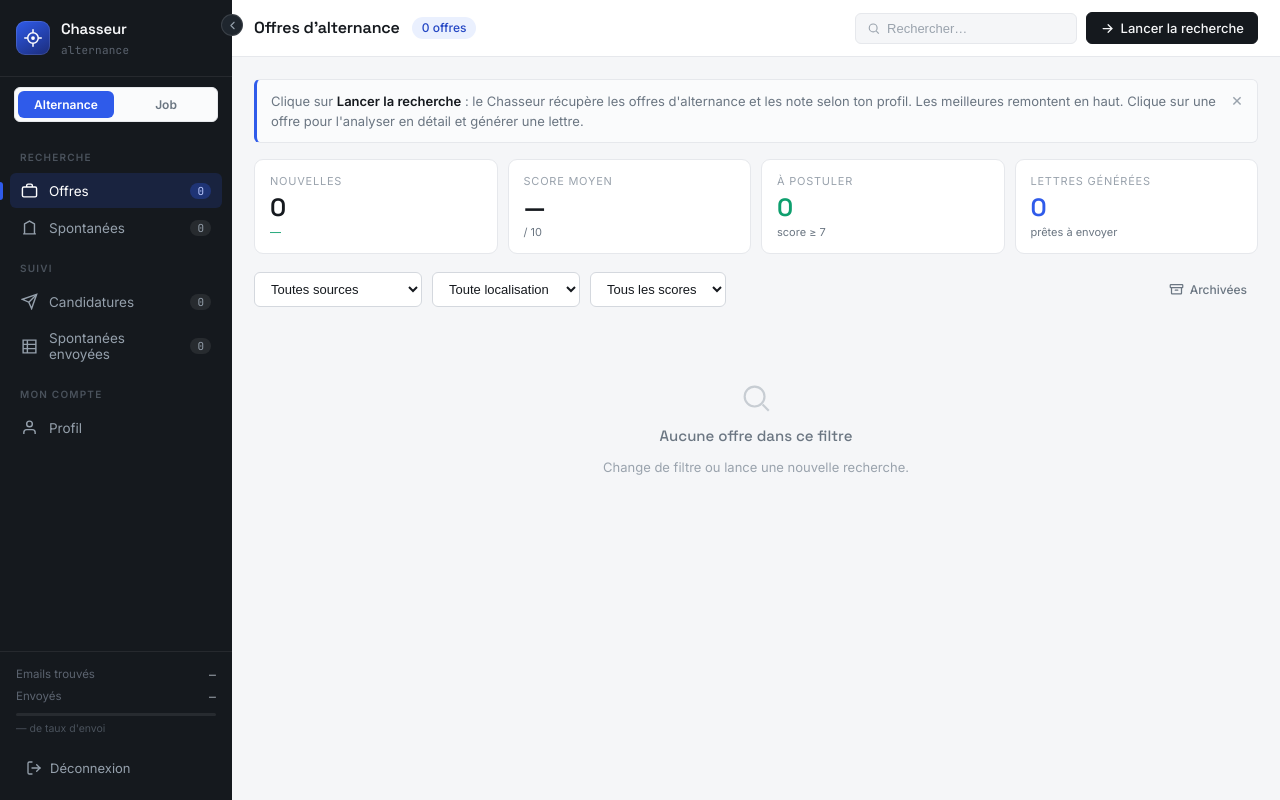
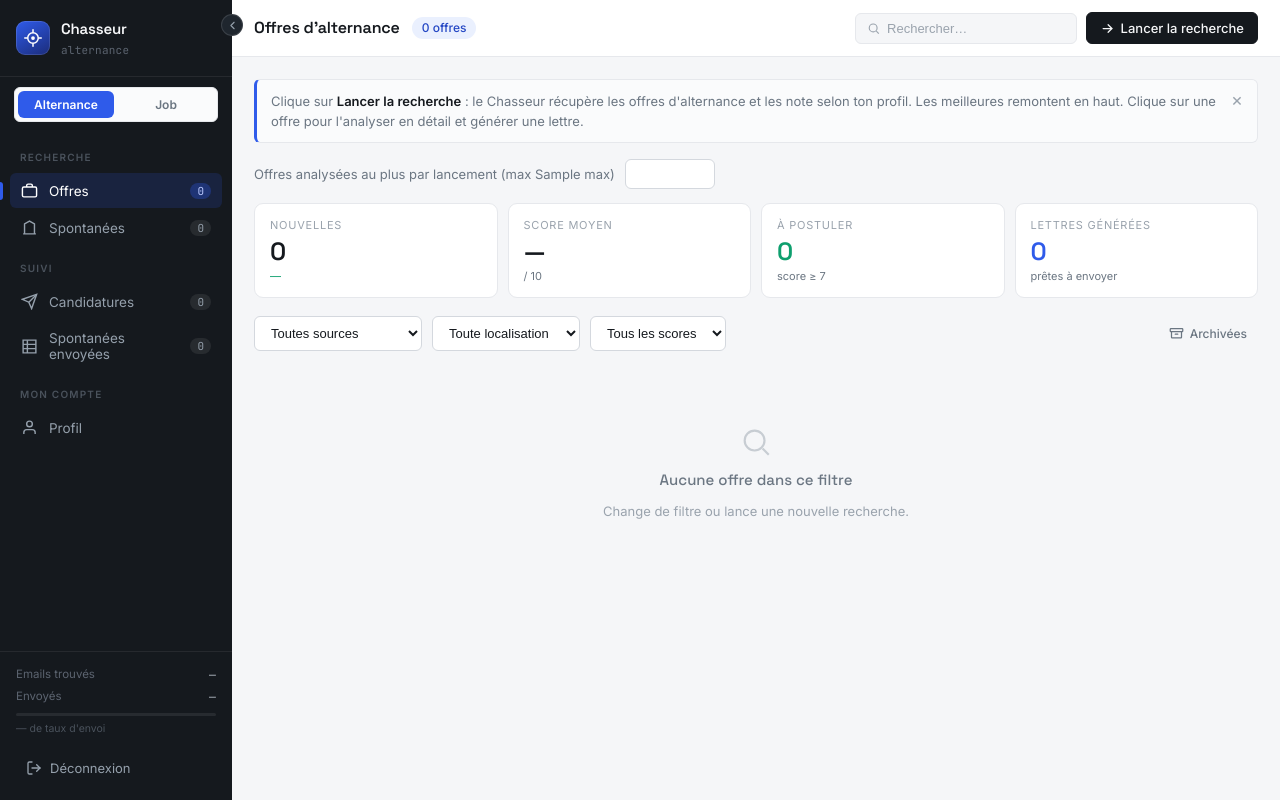
Before and after one commit to kenzafb/projet_7_chasseur_alternance, a FastAPI app: template templates/base.html in a window 1280 px wide. Run offline with FastAPI, Linux system fonts and the light colour scheme; the template is opened without the code that fills it: most values are stand-ins (such as "Sample title", 1, 10 or a date in 2020); data that the repository does not hold is empty; parts of the project's set-up code (start-up, migrations or seed data) failed here and were passed over.

Commit message:
Limites par lancement réglables dans l'interface, plafonds côté serveur
Offres analysées par Mistral (France Travail et LBA ensemble, défaut 30,
max 200), nouvelles entreprises récupérées (200, max 5000), entreprises
scrapées (20, max 200), mails envoyés (10, max 50). Valeur absente : défaut,
au-delà : ramenée au plafond, renvoyée dans la réponse et journalisée.
Seules les offres retenues sont marquées vues : celles au-delà de la limite
reviennent au lancement suivant. Le fetch cesse d'interroger Sirene une fois
la limite atteinte.

Co-Authored-By: Claude Opus 5.5 <noreply@anthropic.com>

```diff
--- a/main.py
+++ b/main.py
@@ -153,8 +153,21 @@ class TelechargerPdf(BaseModel):
     id: str
     lettre: str | None = None
 
+# Limites d'un lancement : absentes = défaut, bornées par config.limite_lancement
+class Recherche(BaseModel):
+    model_config = ConfigDict(extra="forbid")
+    max_analyses: int | None = None
+
+class Fetch(BaseModel):
+    model_config = ConfigDict(extra="forbid")
+    max_entreprises: int | None = None
+
+class Scraper(BaseModel):
+    model_config = ConfigDict(extra="forbid")
+    max_scrapees: int | None = None
+
 class Envoyer(BaseModel):
-    limite: int = 10
+    limite: int | None = None
     test: bool = False
 
 class CompteEnvoiCorps(BaseModel):
@@ -183,7 +196,8 @@ class MailTest(BaseModel):
 
 @prive.get("/")
 def index(request: Request):
-    return templates.TemplateResponse(request, "base.html", {"mode": mode_courant(request)})
+    return templates.TemplateResponse(request, "base.html", {"mode": mode_courant(request),
+                                                             "limites": config.LIMITES_LANCEMENT})
 
 @prive.get("/api/logs")
 def api_logs(user: User = Depends(utilisateur_requis)):
@@ -365,8 +379,10 @@ def api_compte_envoi_mail_test(body: MailTest | None = None, user: User = Depend
 # ─── France Travail + La Bonne Alternance ────────────────────────────────────
 
 @prive.post("/api/recherche")
-def api_recherche(request: Request, user: User = Depends(utilisateur_requis)):
+def api_recherche(request: Request, body: Recherche | None = None, user: User = Depends(utilisateur_requis)):
     user_id = user.id   # capturé AVANT le thread (le thread n'a pas accès à request)
+    # Offres analysées par Mistral au plus, France Travail et LBA confondues
+    max_analyses = config.limite_lancement("analyses", body.max_analyses if body else None)
     mode = mode_courant(request)   # idem : capturé avant le thread
     from shared.modes import get_mode
     cfg_mode = get_mode(mode)
@@ -389,11 +405,16 @@ def api_recherche(request: Request, user: User = Depends(utilisateur_requis)):
                 ajouter_candidature(user_id, offre, mode=mode)
 
             etat(message="Recherche France Travail...")
-            log("🔍 Recherche France Travail démarrée")
-            lancer_recherche(user_id, profil, analyser=True, max_analyse=999, on_offre=ecrire_en_base, mode=mode)
-            log("✅ France Travail terminé")
+            log(f"🔍 Recherche France Travail démarrée — {max_analyses} offres analysées au plus")
+            analysees = lancer_recherche(user_id, profil, analyser=True, max_analyse=max_analyses,
+                                         on_offre=ecrire_en_base, mode=mode) or []
+            reste = max_analyses - len(analysees)
+            log(f"✅ France Travail terminé — {len(analysees)} offres analysées")
 
-            if "lba" in cfg_mode["sources"]:
+            if "lba" in cfg_mode["sources"] and reste <= 0:
+                log(f"ℹ️  LBA ignorée : limite de {max_analyses} offres analysées atteinte")
+                offres_lba = []
+            elif "lba" in cfg_mode["sources"]:
                 etat(message="Recherche La Bonne Alternance...")
                 log("🔍 Recherche La Bonne Alternance démarrée")
                 from shared.domaines import lba_romes
@@ -408,6 +429,10 @@ def api_recherche(request: Request, user: User = Depends(utilisateur_requis)):
                 ids_existants = {c["id"] for c in lire_candidatures(user_id, mode=mode)}
                 nouvelles_lba = [o for o in offres_lba if o["id"] not in ids_existants]
                 log(f"  {len(nouvelles_lba)} nouvelles offres LBA (hors doublons FT)")
+                if len(nouvelles_lba) > reste:
+                    # Les suivantes ne sont pas en base : proposées au prochain lancement
+                    log(f"  Limite : {reste} offres LBA analysées sur {len(nouvelles_lba)}")
+                    nouvelles_lba = nouvelles_lba[:reste]
 
                 if nouvelles_lba:
                     etat(message=f"Analyse de {len(nouvelles_lba)} offres LBA...")
@@ -446,7 +471,7 @@ def api_recherche(request: Request, user: User = Depends(utilisateur_requis)):
             pipelines.terminer(RECHERCHE, user_id)
 
     threading.Thread(target=lancer, daemon=True).start()
-    return {"status": "démarré"}
+    return {"status": "démarré", "max_analyses": max_analyses}
 
 @prive.get("/api/statut_recherche")
 def api_statut_recherche(user: User = Depends(utilisateur_requis)):
@@ -623,36 +648,48 @@ def _lancer_spontanees(user_id: int, etape: str, message: str, debut_log: str,
     return {"status": "démarré"}
 
 
+def _avec_limite(reponse, **limite):
+    """Ajoute la limite effective à la réponse d'un lancement réussi."""
+    if isinstance(reponse, dict):
+        reponse.update(limite)
+    return reponse
+
 @prive.post("/api/spontanees/fetch")
-def api_spontanees_fetch(user: User = Depends(utilisateur_requis)):
+def api_spontanees_fetch(body: Fetch | None = None, user: User = Depends(utilisateur_requis)):
     user_id = user.id
+    maximum = config.limite_lancement("entreprises", body.max_entreprises if body else None)
 
     def travail(arret, log, on_progress):
         from spontanees.fetch_entreprises import main as fetch_main
-        fetch_main(stop_event=arret, on_progress=on_progress, user_id=user_id)
+        fetch_main(stop_event=arret, on_progress=on_progress, user_id=user_id,
+                   max_entreprises=maximum, log_fn=log)
 
-    return _lancer_spontanees(user_id, "fetch", "Récupération des entreprises en Île-de-France...",
-                              "▶ Fetch entreprises démarré", travail,
-                              "Fetch terminé !", "✅ Fetch terminé", "fetch")
+    return _avec_limite(_lancer_spontanees(
+        user_id, "fetch", "Récupération des entreprises en Île-de-France...",
+        f"▶ Fetch entreprises démarré — {maximum} nouvelles entreprises au plus", travail,
+        "Fetch terminé !", "✅ Fetch terminé", "fetch"), max_entreprises=maximum)
 
 @prive.post("/api/spontanees/scraper")
-def api_spontanees_scraper(user: User = Depends(utilisateur_requis)):
+def api_spontanees_scraper(body: Scraper | None = None, user: User = Depends(utilisateur_requis)):
     user_id = user.id
+    maximum = config.limite_lancement("scrapees", body.max_scrapees if body else None)
 
     def travail(arret, log, on_progress):
         from spontanees.scraper_emails import main as scraper_main
-        scraper_main(stop_event=arret, log_fn=log, user_id=user_id, on_progress=on_progress)
+        scraper_main(stop_event=arret, log_fn=log, user_id=user_id, on_progress=on_progress,
+                     max_scrapees=maximum)
 
-    return _lancer_spontanees(user_id, "scraper", "Scraping des emails...",
-                              "▶ Scraper emails démarré", travail,
-                              "Scraping terminé !", "✅ Scraping terminé", "scraper")
+    return _avec_limite(_lancer_spontanees(
+        user_id, "scraper", "Scraping des emails...",
+        f"▶ Scraper emails démarré — {maximum} entreprises au plus", travail,
+        "Scraping terminé !", "✅ Scraping terminé", "scraper"), max_scrapees=maximum)
 
 @prive.post("/api/spontanees/envoyer")
 def api_spontanees_envoyer(body: Envoyer, request: Request, user: User = Depends(utilisateur_requis)):
     user_id = user.id
     mode = mode_courant(request)   # capturé avant le thread
     # Plafond de sécurité par lancement (réputation du compte d'envoi)
-    limite = max(1, min(int(body.limite or 10), config.LIMITE_ENVOIS_PAR_LANCEMENT))
+    limite = config.limite_lancement("mails", body.limite)
     # Refus clair AVANT tout lancement : pas de clé (503), pas de compte ou
     # compte jamais vérifié (400), plafond du jour déjà atteint (400)
     compte = compte_envoi.exiger_compte_verifie(user_id)
@@ -676,9 +713,7 @@ def api_spontanees_envoyer(body: Envoyer, request: Request, user: User = Depends
     reponse = _lancer_spontanees(user_id, "envoyer", message, debut, travail,
                                  "Envoi de test terminé !" if test else "Envoi terminé !",
                                  "✅ Envoi terminé", "envoi", mode_test=test)
-    if isinstance(reponse, dict):
-        reponse["mode_test"] = test
-    return reponse
+    return _avec_limite(reponse, limite=limite, mode_test=test)
 
 @prive.get("/api/spontanees/statut")
 def api_spontanees_etat(user: User = Depends(utilisateur_requis)):
--- a/static/css/pages.css
+++ b/static/css/pages.css
@@ -442,6 +442,12 @@
   font-size: 14px; color: var(--txt); width: 100%;
 }
 .pipe__nombre input:focus { border-color: var(--signal); outline: none; }
+/* Limite de la recherche d'offres, réglée avant de lancer */
+.limite-lancement { display: flex; align-items: center; gap: 10px; margin-bottom: 14px; font-size: 13px; color: var(--txt-muted); }
+.limite-lancement input {
+  width: 90px; padding: 6px 9px; border-radius: var(--r-sm);
+  border: 1px solid var(--hair-strong); background: var(--surface); font-size: 14px; color: var(--txt);
+}
 
 /* Cases à cocher des domaines (profil) */
 .domaines-choix { display: flex; flex-wrap: wrap; gap: 10px; }
--- a/static/js/api.js
+++ b/static/js/api.js
@@ -7,6 +7,15 @@
 /* Session absente ou expirée : retour à la page de connexion */
 function verifierSession(r) {
   if (r.status === 401) window.location.href = "/login";
+}
+
+/* Limite saisie dans un champ [data-limite="cle"], bornée par ses min et max
+   (le serveur la borne aussi) ; champ absent ou vide : défaut du serveur */
+export function limite(cle) {
+  const champ = document.querySelector(`[data-limite="${cle}"]`);
+  const n = parseInt(champ?.value, 10);
+  if (!champ || Number.isNaN(n)) return undefined;
+  return Math.max(parseInt(champ.min, 10) || 1, Math.min(n, parseInt(champ.max, 10) || n));
 }
 
 async function get(url) {
@@ -66,7 +75,7 @@ async function telecharger(url, nom) {
 export const api = {
   // Offres / candidatures
   candidatures:      ()        => get("/api/candidatures"),
-  recherche:         ()        => post("/api/recherche"),
+  recherche:         (max)     => post("/api/recherche", { max_analyses: max }),
   statutRecherche:   ()        => get("/api/statut_recherche"),
   analyser:          (id)      => post("/api/analyser", { id }),
   genererLettre:     (id)      => post("/api/generer_lettre", { id }),
@@ -102,8 +111,8 @@ export const api = {
   spSuiviStatut: (id, statut) => post("/api/spontanees/suivi/statut", { id, statut }),
   spStats:    ()       => get("/api/spontanees/stats"),
   spStatut:   ()       => get("/api/spontanees/statut"),
-  spFetch:    ()       => post("/api/spontanees/fetch"),
-  spScraper:  ()       => post("/api/spontanees/scraper"),
+  spFetch:    (max)    => post("/api/spontanees/fetch", { max_entreprises: max }),
+  spScraper:  (max)    => post("/api/spontanees/scraper", { max_scrapees: max }),
   spEnvoyer:  (limite, test = false) => post("/api/spontanees/envoyer", { limite, test }),
   spStop:     ()       => post("/api/spontanees/stop"),
 
--- a/static/js/app.js
+++ b/static/js/app.js
@@ -3,7 +3,7 @@
    Navigation par onglets · topbar contextuelle · modale lettre ·
    polling de l'état des pipelines. Tout le reste vit dans les modules dédiés.
    ============================================================================ */
-import { api }           from "./api.js";
+import { api, limite }   from "./api.js";
 import { Offres }        from "./offres.js";
 import { Candidatures }  from "./candidatures.js";
 import { Spontanees }    from "./spontanees.js";
@@ -12,7 +12,7 @@ import { Suivi }         from "./suivi.js";
 
 /* Contenu contextuel de la topbar selon la page */
 const TOPBAR = {
-  offres:       { title: "Offres d'alternance",   action: "Lancer la recherche", run: () => api.recherche() },
+  offres:       { title: "Offres d'alternance",   action: "Lancer la recherche", run: () => api.recherche(limite("analyses")) },
   candidatures: { title: "Mes candidatures",      action: "Actualiser",          run: () => recharger() },
   spontanees:   { title: "Candidatures spontanées", action: "Récupérer",         run: () => Spontanees.action("fetch") },
   profil:       { title: "Mon profil",            action: "Enregistrer",         run: () => sauvegarderProfil() },
--- a/static/js/spontanees.js
+++ b/static/js/spontanees.js
@@ -1,7 +1,7 @@
 /* ============================================================================
    spontanees.js — table des entreprises + pilotage du pipeline
    ============================================================================ */
-import { api } from "./api.js";
+import { api, limite } from "./api.js";
 
 let stats = null;
 let compte = null;    // compte d'envoi (mode test affiché en bandeau)
@@ -126,14 +126,9 @@ export const Spontanees = {
 
   async action(nom) {
     try {
-      if (nom === "fetch")    await api.spFetch();
-      if (nom === "scraper")  await api.spScraper();
-      if (nom === "envoyer") {
-        const champ = document.querySelector("[data-envoyer-nombre]");
-        let nb = parseInt(champ?.value, 10) || 10;
-        nb = Math.max(1, Math.min(nb, 50));   // garde-fou : 1 à 50
-        await api.spEnvoyer(nb);
-      }
+      if (nom === "fetch")    await api.spFetch(limite("entreprises"));
+      if (nom === "scraper")  await api.spScraper(limite("scrapees"));
+      if (nom === "envoyer")  await api.spEnvoyer(limite("mails"));
       this.charger();
     } catch (e) {
       alert(e.message);
--- a/templates/partials/offres.html
+++ b/templates/partials/offres.html
@@ -4,6 +4,12 @@
     <span class="guide__txt">Clique sur <strong>Lancer la recherche</strong> : le Chasseur récupère les offres d'alternance et les note selon ton profil. Les meilleures remontent en haut. Clique sur une offre pour l'analyser en détail et générer une lettre.</span>
     <span class="guide__x" data-guide-close="offres">×</span>
   </div>
+
+  <label class="limite-lancement">
+    <span>Offres analysées au plus par lancement (max {{ limites.analyses.max }})</span>
+    <input type="number" data-limite="analyses" value="{{ limites.analyses.defaut }}"
+           min="1" max="{{ limites.analyses.max }}">
+  </label>
 
   <div class="kpis kpis--4">
     <div class="kpi">
--- a/templates/partials/spontanees.html
+++ b/templates/partials/spontanees.html
@@ -44,6 +44,11 @@
         </div>
         <span class="pipe__progress-pct" data-step-progress-pct></span>
       </div>
+      <label class="pipe__nombre">
+        <span>Nouvelles entreprises au plus (max {{ limites.entreprises.max }})</span>
+        <input type="number" data-limite="entreprises" value="{{ limites.entreprises.defaut }}"
+               min="1" max="{{ limites.entreprises.max }}">
+      </label>
       <button class="pipe__btn" data-action="fetch">Lancer</button>
       <button class="pipe__stop" data-stop>Arrêter</button>
     </div>
@@ -61,6 +66,11 @@
         </div>
         <span class="pipe__progress-pct" data-step-progress-pct></span>
       </div>
+      <label class="pipe__nombre">
+        <span>Entreprises à scraper au plus (max {{ limites.scrapees.max }})</span>
+        <input type="number" data-limite="scrapees" value="{{ limites.scrapees.defaut }}"
+               min="1" max="{{ limites.scrapees.max }}">
+      </label>
       <button class="pipe__btn" data-action="scraper">Lancer</button>
       <button class="pipe__stop" data-stop>Arrêter</button>
     </div>
@@ -79,8 +89,9 @@
         <span class="pipe__progress-pct" data-step-progress-pct></span>
       </div>
       <label class="pipe__nombre">
-        <span>Nombre de mails à envoyer (max 50)</span>
-        <input type="number" data-envoyer-nombre value="10" min="1" max="50">
+        <span>Nombre de mails à envoyer (max {{ limites.mails.max }})</span>
+        <input type="number" data-limite="mails" value="{{ limites.mails.defaut }}"
+               min="1" max="{{ limites.mails.max }}">
       </label>
       <button class="pipe__btn pipe__btn--signal" data-action="envoyer">Lancer</button>
       <button class="pipe__stop" data-stop>Arrêter</button>
```
Also changed, not shown: france_travail/main.py (+6 -2 lines), shared/config.py (+17 -0 lines), spontanees/fetch_entreprises.py (+20 -6 lines), spontanees/scraper_emails.py (+9 -3 lines), tests/test_limites.py (added, +228 -0 lines), tests/test_pipelines.py (+1 -1 lines).
